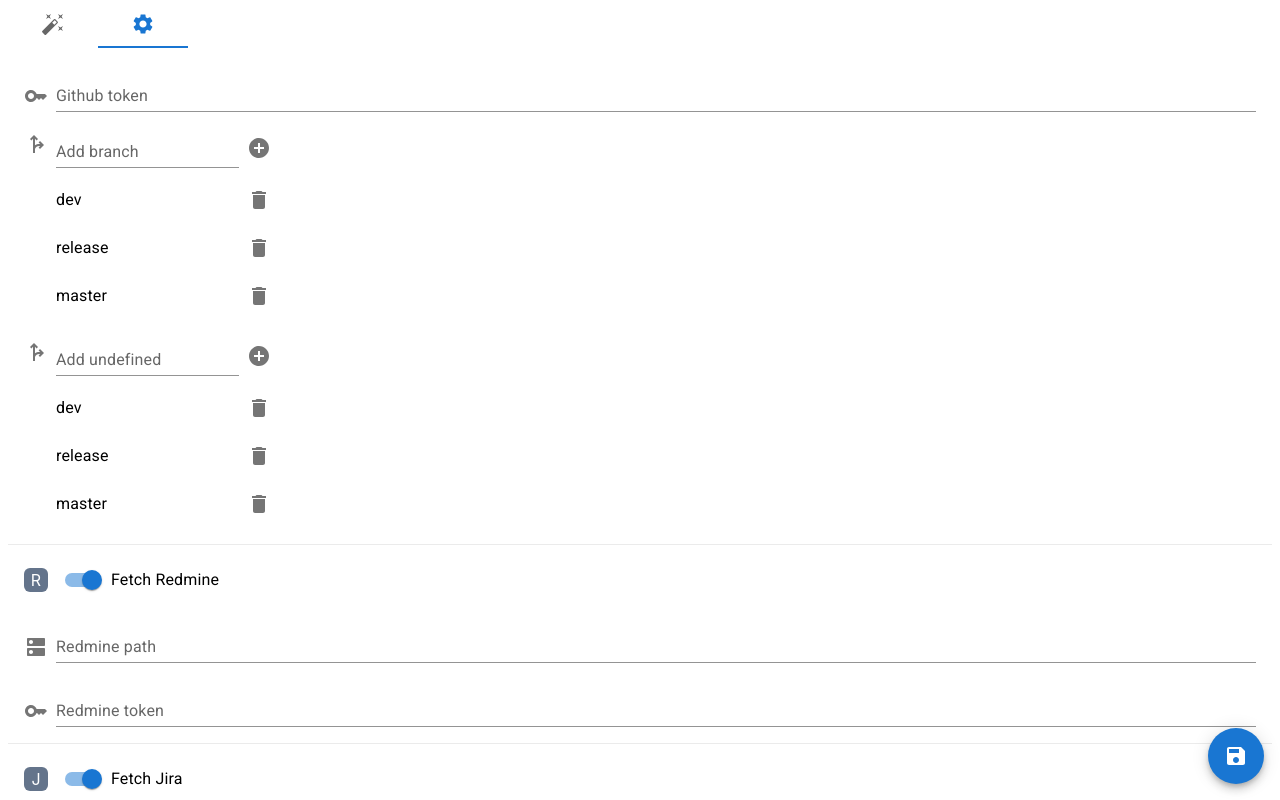
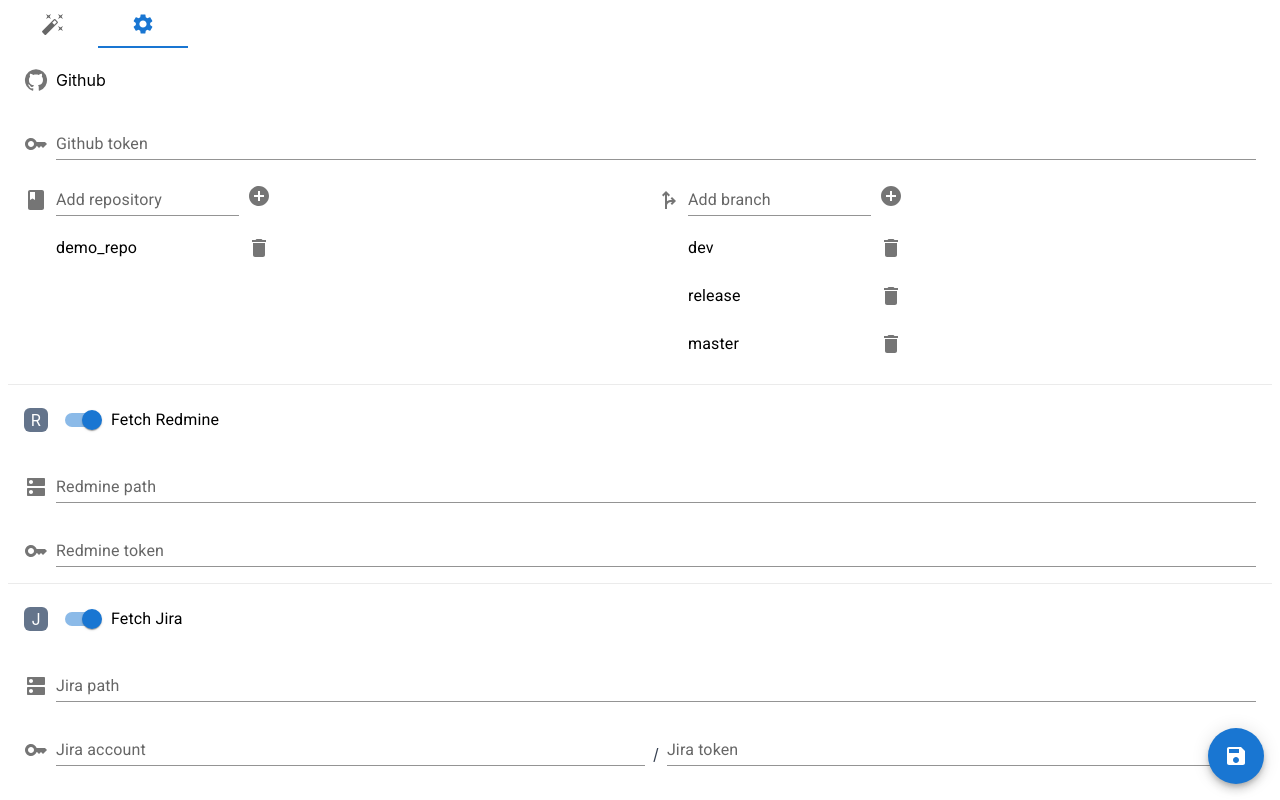
Before and after one commit to TomatoSoup0126/PR-content-generator, a React (Vite) app: page / in a window 1280 px wide. Both pictures are taken after a click on the tab 143 px from the left and 24 px from the top of the page. Shown: the top 800 px of the page. Built offline with nearby package versions, Linux system fonts and the light colour scheme.

Commit message:
feat: 🎸 add repo list and replace selector for repo input

```diff
--- a/src/App.tsx
+++ b/src/App.tsx
@@ -1,6 +1,5 @@
-import { useState, useEffect, useMemo, SyntheticEvent } from 'react'
+import { useState, useEffect, SyntheticEvent } from 'react'
 import {
-  ApplyStatus,
   Option,
   Branch,
   Commit,
@@ -37,7 +36,6 @@
 
   const [option, setOption] = useState({
     owner: '',
-    repo: '',
     githubToken: '',
     redmineToken: '',
     redminePath: '',
@@ -48,21 +46,21 @@
     isFetchJira: true
   })
 
+  const [repoName, setRepoName] = useState('')
+
   const [branch, setBranch] = useState({
     into: '',
     from: ''
   })
 
-  const [applyStatus, setApplyStatus] = useState({
-    isFetchRedmine: true,
-    isFetchJira: true
-  })
+  const [branches, setBranches] = useState<String[]>(['dev', 'release', 'master'])
+  const [repos, setRepos] = useState<String[]>(['demo_repo'])
 
   const [jiraCommits, setJiraCommits] = useState<String[] | undefined[]>([])
   const [jirIssues, setJirIssues] = useState<Commit[] | undefined[]>([])
   const [redmineCommits, setRedmineCommits] = useState<String[] | undefined[]>([])
   const [redmineIssues, setRedmineIssues] = useState<Commit[] | undefined[]>([])
-  const [branches, setBranches] = useState<String[]>(['dev', 'release', 'master'])
+
   const [errors, setErrors] = useState<String[] | undefined[]>([])
 
   const [isGithubLoading, setIsGithubLoading] = useState(false)
@@ -76,11 +74,11 @@
     if (loadDataFromLocalStorage('option')) {
       setOption(loadDataFromLocalStorage('option'))
     }
-    if (loadDataFromLocalStorage('applyStatus')) {
-      setApplyStatus(loadDataFromLocalStorage('applyStatus'))
-    }
     if (loadDataFromLocalStorage('branches')) {
       setBranches(loadDataFromLocalStorage('branches'))
+    }
+    if (loadDataFromLocalStorage('repos')) {
+      setRepos(loadDataFromLocalStorage('repos'))
     }
   }, [])
 
@@ -198,7 +196,7 @@
     try {
       setIsGithubLoading(true)
       const response = await fetch(
-        `https://api.github.com/repos/${option.owner}/${option.repo}/compare/${branch.into}...${branch.from}`,
+        `https://api.github.com/repos/${option.owner}/${repoName}/compare/${branch.into}...${branch.from}`,
         {
           headers: {
             'Authorization': `Bearer ${option.githubToken}`
@@ -287,6 +285,18 @@
     saveDataToLocalStorage('branches', updatedBranches)
   }
 
+  const handleDeleteRepoOption = (deleteItem:string) => {
+    const updatedRepos = repos.filter(item => item !== deleteItem)
+    setRepos(updatedRepos)
+    saveDataToLocalStorage('repos', updatedRepos)
+  }
+
+  const handleAddRepoOption = (addItem:string) => {
+    const updatedRepos = [...repos, addItem]
+    setRepos(updatedRepos)
+    saveDataToLocalStorage('repos', updatedRepos)
+  }
+
   const handleTabChange = (event:SyntheticEvent, newValue: number) => {
     setActiveTab(newValue);
   }
@@ -346,13 +356,19 @@
               value={option.owner}
             />
             <div className="mx-2 text-gray-700" >/</div>
-            <TextField
-              label="REPO"
-              variant="standard"
-              onInput={(e) => handleInput((e.target as HTMLInputElement).value, 'repo')}
-              value={option.repo}
-              fullWidth
-            />
+            <FormControl variant="standard" fullWidth>
+              <InputLabel id="repo-select-label">REPO</InputLabel>
+              <Select
+                labelId="repo-select-label"
+                id="demo-simple-select"
+                value={repoName}
+                label="From"
+                onChange={(e:SelectChangeEvent) => setRepoName(e.target.value as string)}
+              >
+                {/* @ts-ignore */}
+                { repos.map(item => (<MenuItem value={item} key={`repo_${item}`}>{item}</MenuItem>)) }
+              </Select>
+            </FormControl>
           </Box>
           <Box sx={{ display: 'flex', alignItems: 'flex-end', m: 2 }}>
             <ForkRightIcon sx={{ color: 'action.active', mr: 1, my: 0.5 }} />
@@ -454,8 +470,6 @@
               </IssueBlock>
             )
           }
-
-
         </>
       </TabPanel>
 
@@ -463,10 +477,12 @@
         <SettingPanel
           option={option}
           branches={branches}
+          repos={repos}
           handleUpdateOption={handleUpdateOption}
           handleDeleteBranchOption={handleDeleteBranchOption}
           handleAddBranchOption={handleAddBranchOption}
-          children={null}
+          handleDeleteRepoOption={handleDeleteRepoOption}
+          handleAddRepoOption={handleAddRepoOption}
         />
       </TabPanel>
     </main>
--- a/src/components/EditableList.tsx
+++ b/src/components/EditableList.tsx
@@ -7,10 +7,10 @@
 import IconButton from '@mui/material/IconButton'
 import DeleteIcon from '@mui/icons-material/Delete'
 import AddCircleIcon from '@mui/icons-material/AddCircle'
-// import { EditableListProps } from '../interface'
+import { EditableListProps } from '../interface'
 
 
-const EditableList: React.FC = (props) => {
+const EditableList: React.FC<EditableListProps> = (props) => {
   const { label, list, handleDeleteItem, handleAddItem } = props
   const [newItem, setNewItem] = useState('')
 
--- a/src/components/SettingPanel.tsx
+++ b/src/components/SettingPanel.tsx
@@ -7,10 +7,11 @@
 import SpeedDial from '@mui/material/SpeedDial'
 import Switch from '@mui/material/Switch'
 import KeyIcon from '@mui/icons-material/Key'
+import BookIcon from '@mui/icons-material/Book';
 import ForkRightIcon from '@mui/icons-material/ForkRight'
 import DnsIcon from '@mui/icons-material/Dns'
 import SaveIcon from '@mui/icons-material/Save'
-import BranchList from './BranchList'
+import GitHubIcon from '@mui/icons-material/GitHub'
 import EditableList from './EditableList'
 import { SettingPanelProps, Option } from '../interface'
 
@@ -18,9 +19,12 @@
   const {
     option,
     branches,
+    repos,
     handleUpdateOption,
     handleDeleteBranchOption,
     handleAddBranchOption,
+    handleDeleteRepoOption,
+    handleAddRepoOption
   } = props
 
   const [childOption, setChildOption] = useState({
@@ -48,6 +52,10 @@
 
   return (
     <>
+      <Box sx={{ display: 'flex', alignItems: 'center', m: 2 }}>
+        <GitHubIcon sx={{ color: 'action.active', mr: 1, my: 0.5 }} />
+        <h3 className="mr-[8px] text-center rounded-md">Github</h3>
+      </Box>
       <Box sx={{ display: 'flex', alignItems: 'flex-end', m: 2 }}>
         <KeyIcon sx={{ color: 'action.active', mr: 1, my: 0.5 }} />
         <TextField
@@ -59,24 +67,39 @@
           value={childOption.githubToken}
         />
       </Box>
+
       <Box sx={{ display: 'flex', alignItems: 'flex-start', m: 2 }}>
-        <ForkRightIcon sx={{ color: 'action.active', mr: 1, my: 0.5 }} />
-        <BranchList
-          branches={branches}
-          handleDeleteBranchOption={handleDeleteBranchOption}
-          handleAddBranchOption={handleAddBranchOption}
-        >
-        </BranchList>
+        <Box sx={{ display: 'flex', alignItems: 'flex-start', width: '50%', pr: 2 }}>
+          <BookIcon sx={{ color: 'action.active', mr: 1, mt: 1.5 }} />
+          <EditableList
+            label="repository"
+            list={repos}
+            handleDeleteItem={handleDeleteRepoOption}
+            handleAddItem={handleAddRepoOption}
+          >
+          </EditableList>
+        </Box>
+        <Box sx={{ display: 'flex', alignItems: 'flex-start', width: '50%', pl: 2 }}>
+          <ForkRightIcon sx={{ color: 'action.active', mr: 1, my: 1.5 }} />
+          <EditableList
+            label="branch"
+            list={branches}
+            handleDeleteItem={handleDeleteBranchOption}
+            handleAddItem={handleAddBranchOption}
+          >
+          </EditableList>
+        </Box>
       </Box>
-      <Box sx={{ display: 'flex', alignItems: 'flex-start', m: 2 }}>
-        <ForkRightIcon sx={{ color: 'action.active', mr: 1, my: 0.5 }} />
+      {/* <Box sx={{ display: 'flex', alignItems: 'flex-start', m: 2 }}>
+        <BookIcon sx={{ color: 'action.active', mr: 1, my: 0.5 }} />
         <EditableList
-          list={branches}
-          handleDeleteItem={handleDeleteBranchOption}
-          handleAddItem={handleAddBranchOption}
+          label="repository"
+          list={repos}
+          handleDeleteItem={handleDeleteRepoOption}
+          handleAddItem={handleAddRepoOption}
         >
         </EditableList>
-      </Box>
+      </Box> */}
 
       <Divider light />
       <Box sx={{ display: 'flex', alignItems: 'center', m: 2 }}>
--- a/src/interface/index.ts
+++ b/src/interface/index.ts
@@ -36,11 +36,12 @@
   value: number;
 }
 
-export interface BranchListProps {
-  branches: (String[] | undefined[])
-  handleDeleteBranchOption: Function
-  handleAddBranchOption: Function
-  children: ReactNode
+export interface EditableListProps {
+  label: String
+  list: (String[] | undefined[])
+  handleDeleteItem: Function
+  handleAddItem: Function
+  children?: ReactNode
 }
 
 export interface IssueBlockProps {
```
